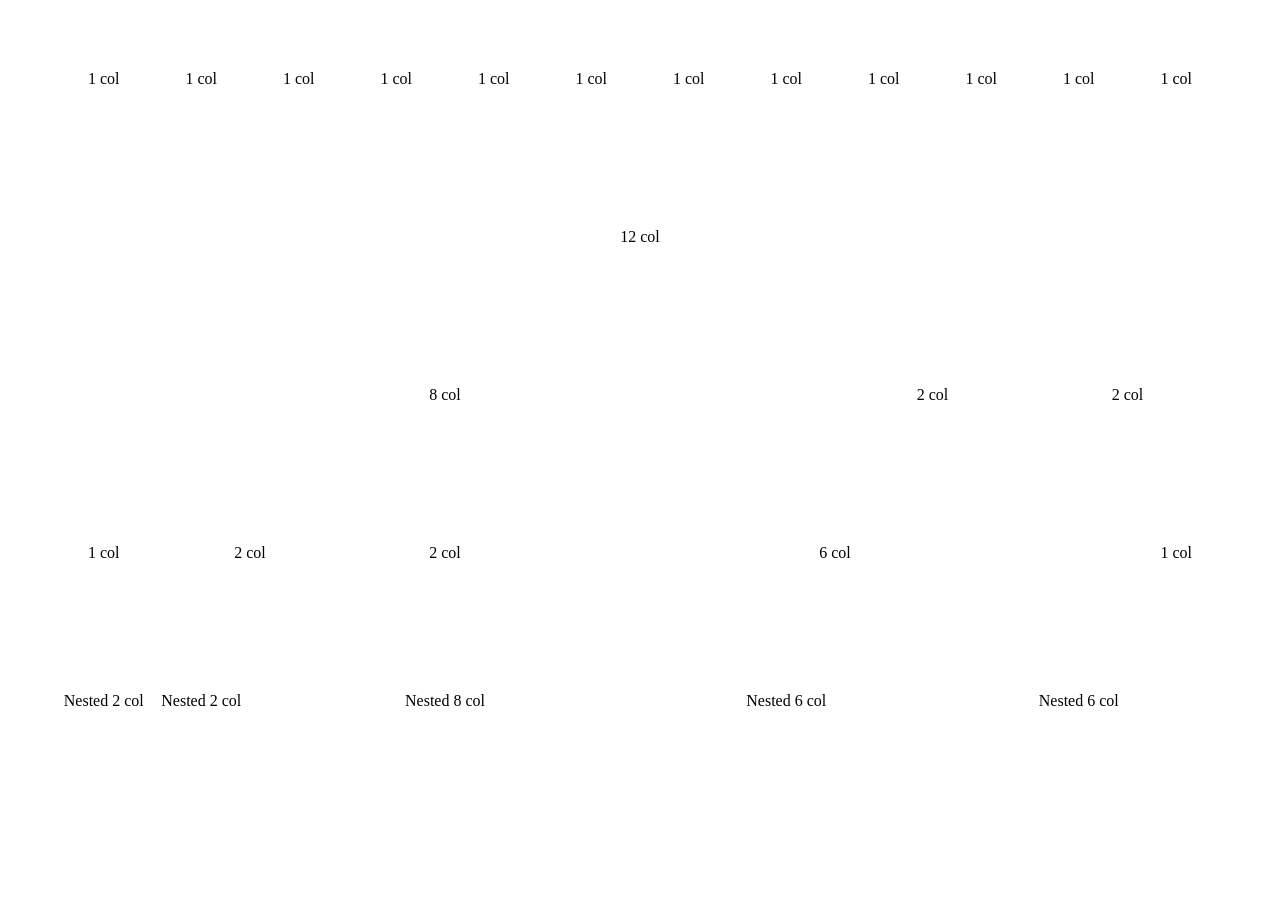
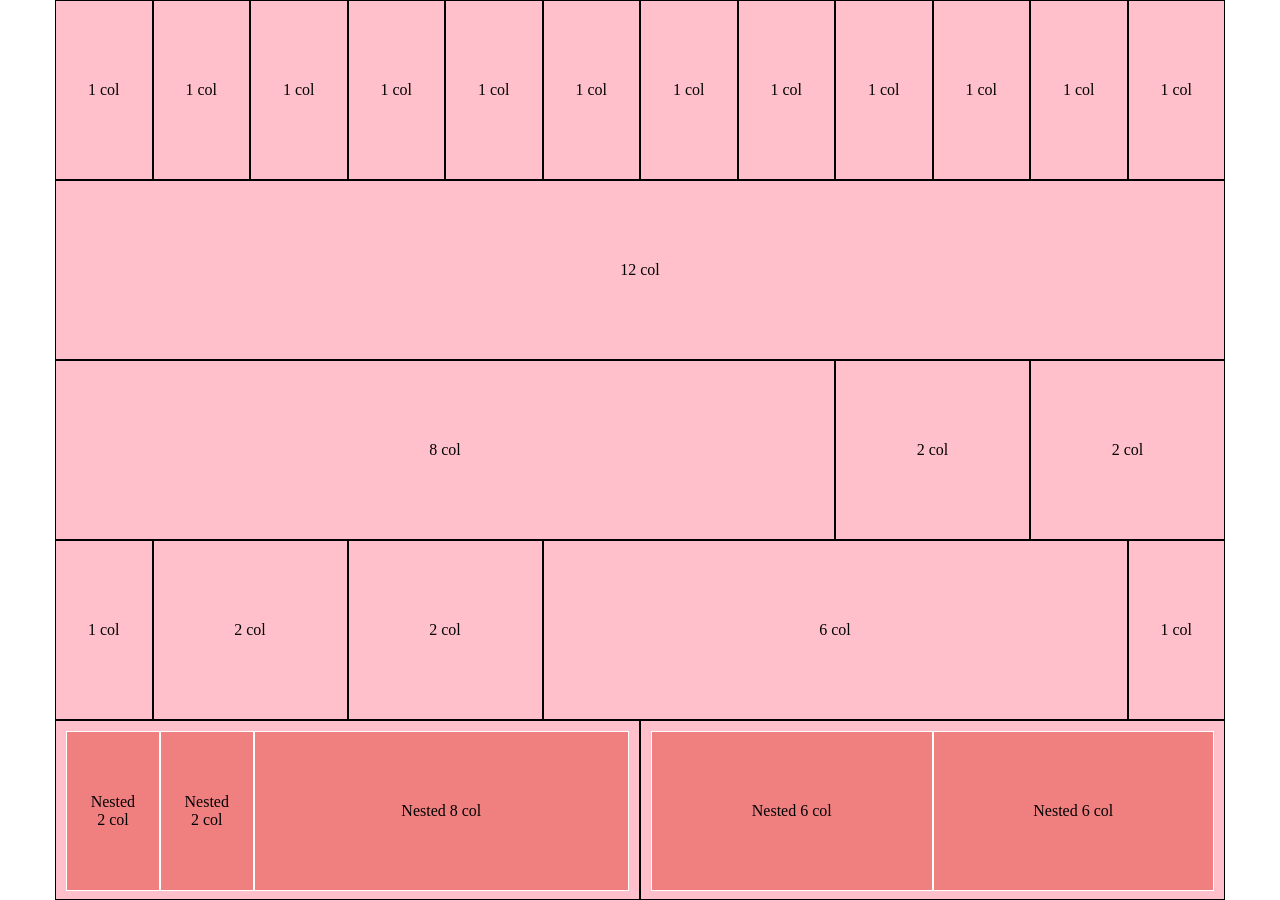
Before and after one commit to alessandro-orlov/html-css-12bool, a plain HTML site: page index.html in a window 1280 px wide. Before the commit the page ends 800 px from the top, so only its background shows below. Drawn offline with Linux system fonts and the light colour scheme.

Commit message:
best way for central positioning of an element

```diff
--- a/css/12bool.css
+++ b/css/12bool.css
@@ -1,5 +1,5 @@
 /* BEGIN DEBUG */
-/* .debug .container {
+.debug .container {
   background-color: red;
 }
 
@@ -14,7 +14,7 @@
   background-color: #f07f80;
   border: 1px solid #fff;
   height: 160px;
-} */
+}
 /* END DEBUG */
 
 /* BEGIN COMMON RULES */
--- a/css/style.css
+++ b/css/style.css
@@ -3,10 +3,13 @@
 }
 
 p {
+  position: absolute;
+  top: 50%;
+  left: 50%;
+  transform: translate(-50%, -50%);
   padding: 70px 0;
-
 }
 
-.container [class*="col-"]> .container [class*="col-"] p {
-  padding: 60px 0;
+[class*="col-"] {
+  position: relative;
 }
```
